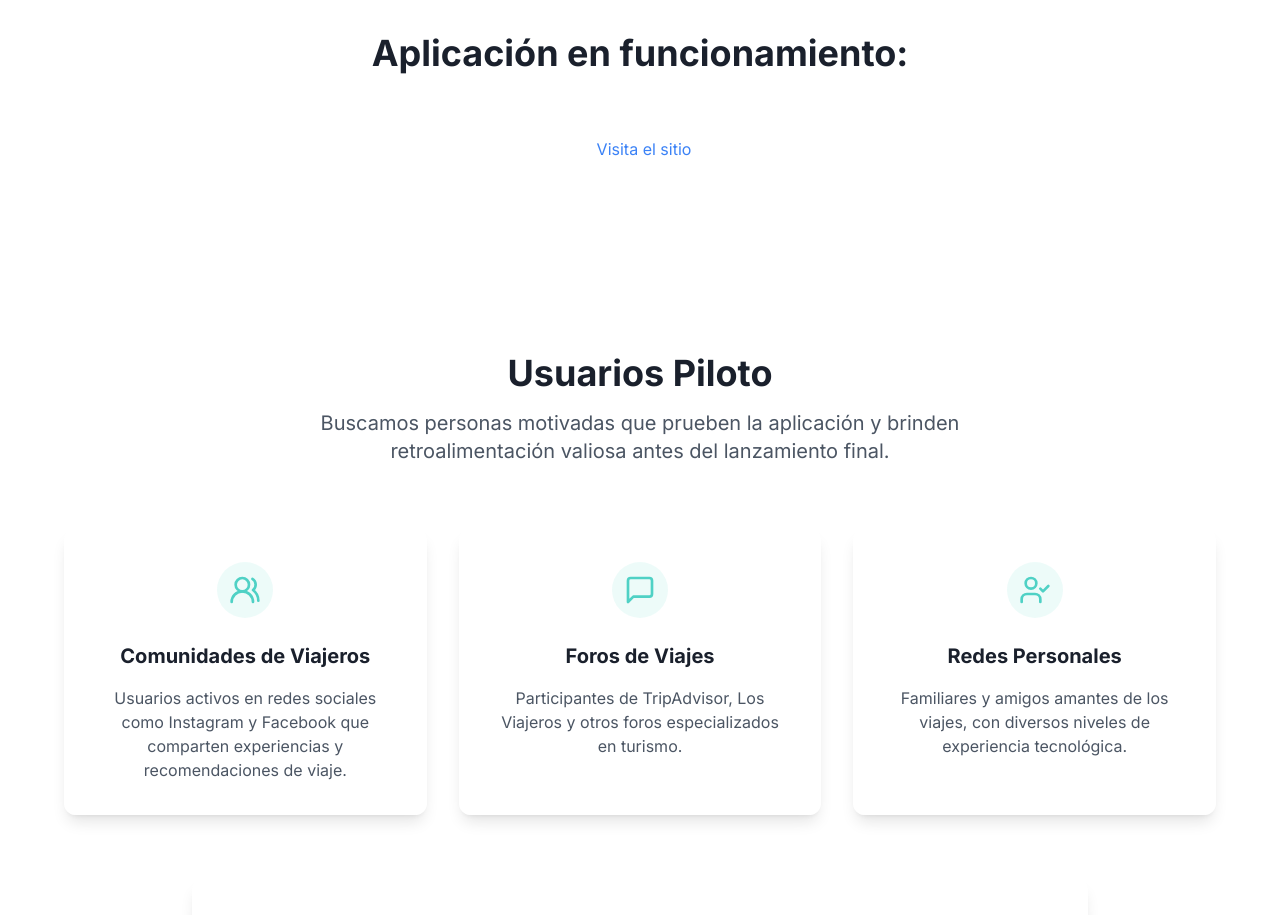
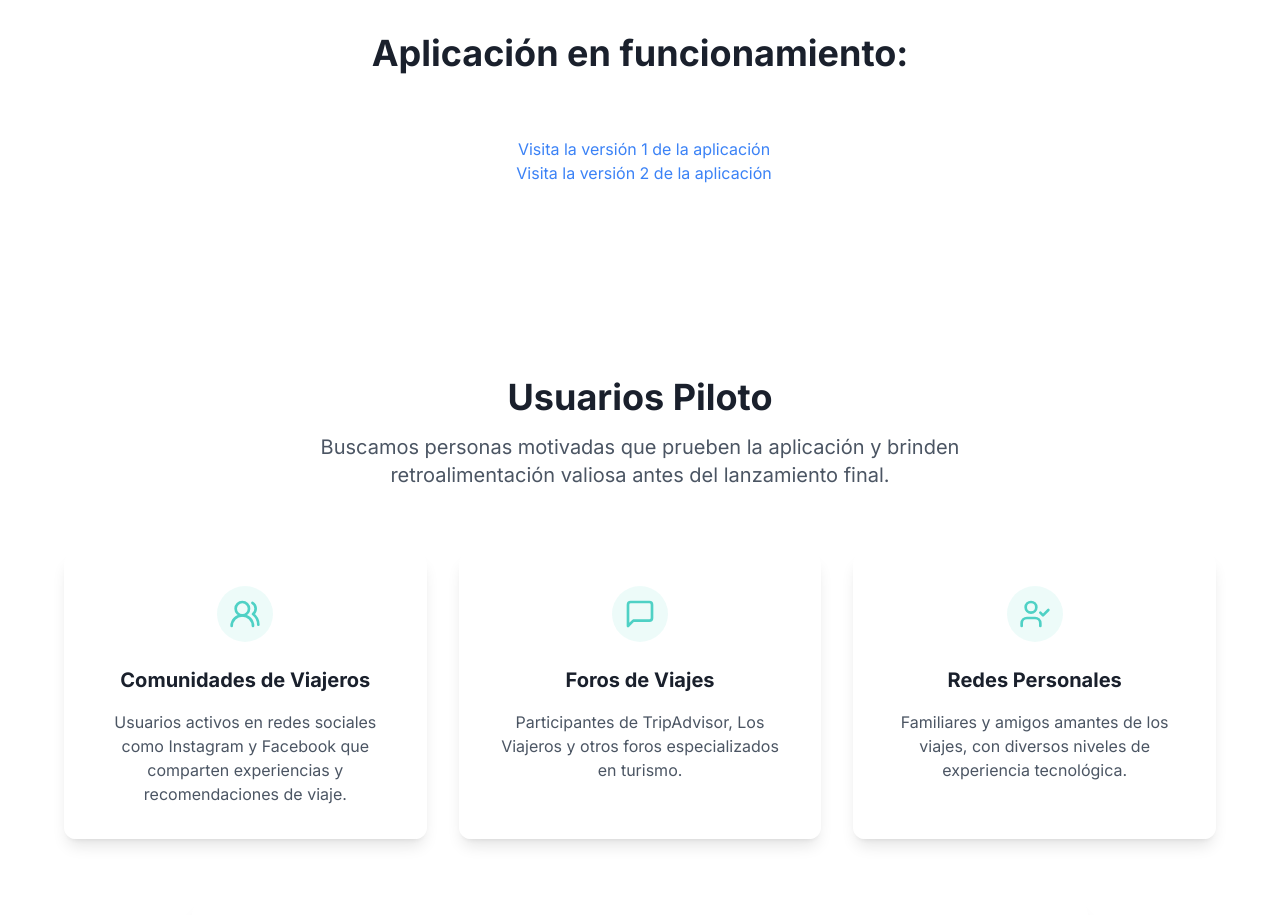
Before and after one commit to ISPP-Grupo-7/landing-page, a React (Vite) app: page / in a window 1280 px wide. Shown: the part 2700-3615 px from the top of the page. Built offline with nearby package versions, Linux system fonts and the light colour scheme.

Commit message:
feat: Nuevos enlaces de los avances realizados

```diff
--- a/src/pages/Index.tsx
+++ b/src/pages/Index.tsx
@@ -137,9 +137,14 @@ export default function Index() {
           <h2 className="text-3xl md:text-4xl font-bold text-center mb-16">
             Aplicación en funcionamiento:
           </h2>
-          <a href="https://52.143.134.165/" target="_blank" className="text-blue-500 hover:underline ml-2 flex justify-center">
-            Visita el sitio
+          <a href="https://app1.mapyourworld.es" target="_blank" className="text-blue-500 hover:underline ml-2 flex justify-center">
+            Visita la versión 1 de la aplicación
         </a>
+
+        <a href="https://app2.mapyourworld.es" target="_blank" className="text-blue-500 hover:underline ml-2 flex justify-center">
+            Visita la versión 2 de la aplicación
+        </a>
+
 
 
         </div>
```
